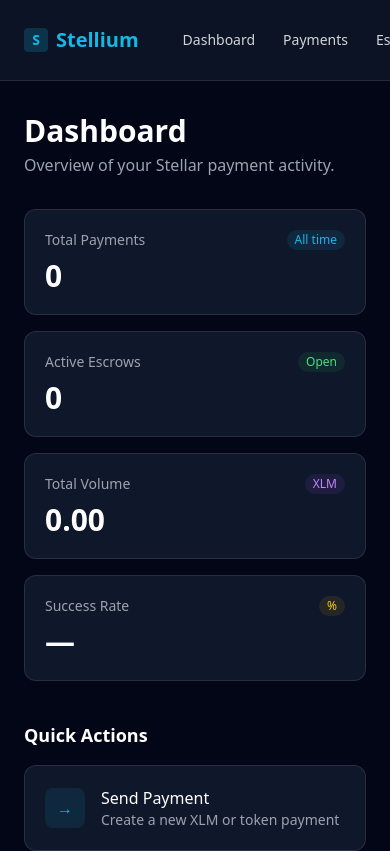
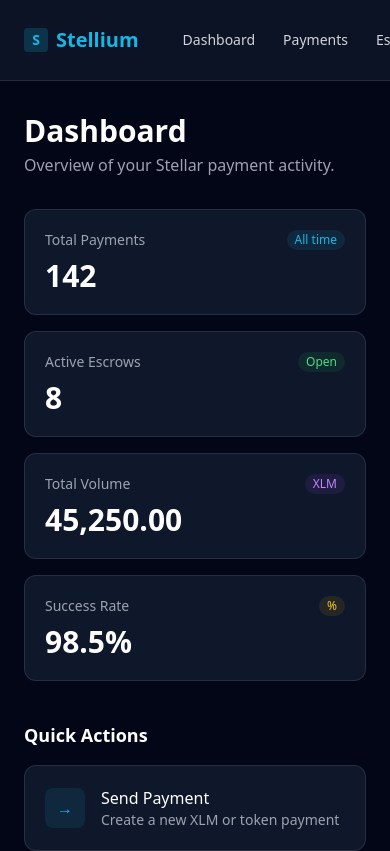
Before and after one commit to stellium-protocol/stellium-frontend, a Next.js app: page / in a window 390 px wide. Shown: the top 851 px of the page. Built offline with nearby package versions, Linux system fonts and the light colour scheme.

Commit message:
Fix mobile responsiveness, mock dynamic data, add .env.example, and CI workflow

```diff
--- a/package.json
+++ b/package.json
@@ -12,7 +12,8 @@
     "@stellar/stellar-sdk": "^12.0.0",
     "next": "14.2.0",
     "react": "^18.3.0",
-    "react-dom": "^18.3.0"
+    "react-dom": "^18.3.0",
+    "react-hot-toast": "^2.6.0"
   },
   "devDependencies": {
     "@types/node": "^20.0.0",
--- a/src/app/escrows/page.tsx
+++ b/src/app/escrows/page.tsx
@@ -50,7 +50,9 @@ export default function EscrowsPage() {
       </div>
 
       {/* Escrows Table */}
-      <div className="rounded-xl border border-white/10 bg-stellar-dark">
+      <div className="rounded-xl border border-white/10 bg-stellar-dark overflow-hidden">
+        <div className="overflow-x-auto">
+          <div className="min-w-[800px]">
             <div className="border-b border-white/10 px-6 py-3">
               <div className="grid grid-cols-12 gap-4 text-xs font-medium uppercase tracking-wider text-gray-500">
                 <span className="col-span-1">ID</span>
@@ -119,5 +121,7 @@ export default function EscrowsPage() {
             )}
           </div>
         </div>
+      </div>
+    </div>
   );
 }
--- a/src/app/page.tsx
+++ b/src/app/page.tsx
@@ -1,4 +1,14 @@
-export default function Home() {
+export default async function Home() {
+  // Simulate fetching data from backend/indexer
+  await new Promise((resolve) => setTimeout(resolve, 500));
+
+  const stats = {
+    totalPayments: 142,
+    activeEscrows: 8,
+    totalVolume: "45,250.00",
+    successRate: "98.5",
+  };
+
   return (
     <div>
       <div className="mb-8">
@@ -17,7 +27,7 @@ export default function Home() {
               All time
             </span>
           </div>
-          <p className="mt-2 text-3xl font-bold">0</p>
+          <p className="mt-2 text-3xl font-bold">{stats.totalPayments}</p>
         </div>
         <div className="rounded-xl border border-white/10 bg-stellar-dark p-5">
           <div className="flex items-center justify-between">
@@ -26,7 +36,7 @@ export default function Home() {
               Open
             </span>
           </div>
-          <p className="mt-2 text-3xl font-bold">0</p>
+          <p className="mt-2 text-3xl font-bold">{stats.activeEscrows}</p>
         </div>
         <div className="rounded-xl border border-white/10 bg-stellar-dark p-5">
           <div className="flex items-center justify-between">
@@ -35,7 +45,7 @@ export default function Home() {
               XLM
             </span>
           </div>
-          <p className="mt-2 text-3xl font-bold">0.00</p>
+          <p className="mt-2 text-3xl font-bold">{stats.totalVolume}</p>
         </div>
         <div className="rounded-xl border border-white/10 bg-stellar-dark p-5">
           <div className="flex items-center justify-between">
@@ -44,7 +54,7 @@ export default function Home() {
               %
             </span>
           </div>
-          <p className="mt-2 text-3xl font-bold">—</p>
+          <p className="mt-2 text-3xl font-bold">{stats.successRate}%</p>
         </div>
       </div>
 
--- a/src/app/payments/page.tsx
+++ b/src/app/payments/page.tsx
@@ -197,7 +197,9 @@ export default function PaymentsPage() {
       )}
 
       {/* Payments Table */}
-      <div className="rounded-xl border border-white/10 bg-stellar-dark">
+      <div className="rounded-xl border border-white/10 bg-stellar-dark overflow-hidden">
+        <div className="overflow-x-auto">
+          <div className="min-w-[800px]">
             <div className="border-b border-white/10 px-6 py-3">
               <div className="grid grid-cols-12 gap-4 text-xs font-medium uppercase tracking-wider text-gray-500">
                 <span className="col-span-4">Recipient</span>
@@ -248,5 +250,7 @@ export default function PaymentsPage() {
             )}
           </div>
         </div>
+      </div>
+    </div>
   );
 }
```
Also changed, not shown: 2 other files (tests, documents, lock files or other folders). Lines whose indentation alone changed are shown as unchanged.
